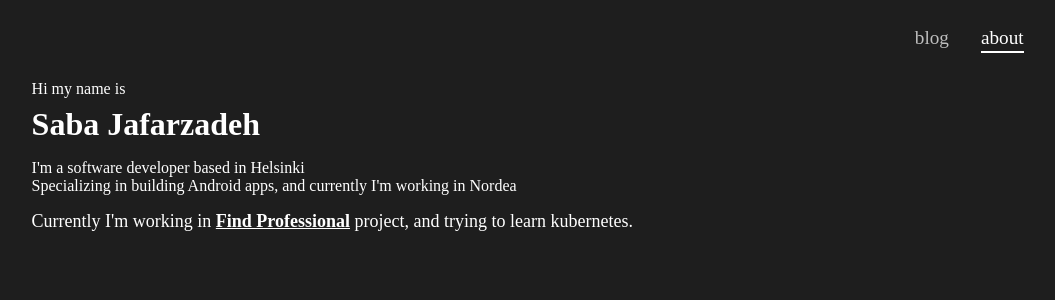
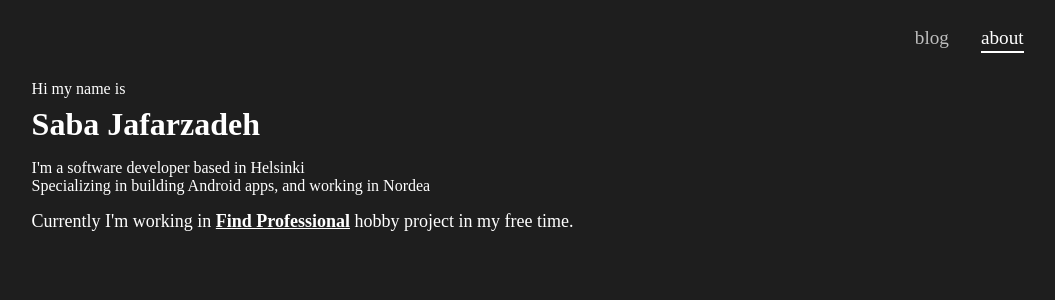
Before and after one commit to hulkdx/sabajafarzadeh.com, a React app: page /about in a window 1280 px wide. Shown: the top 300 px of the page, without its empty margins (58-1113 px from the left). Built offline with nearby package versions, Linux system fonts and the light colour scheme; some icons are missing.

Commit message:
Update AboutPage.jsx

```diff
--- a/src/components/pages/about/AboutPage.jsx
+++ b/src/components/pages/about/AboutPage.jsx
@@ -12,15 +12,14 @@ function AboutPage() {
         <h1>Saba Jafarzadeh</h1>
         I'm a software developer based in Helsinki
         <br />
-        Specializing in building Android apps, and currently I'm working in Nordea
+        Specializing in building Android apps, and working in Nordea
         <br />
         <p className="about-main-content">
           Currently I'm working in
           {' '}
           <a href="https://github.com/hulkdx/FindProfessional">Find Professional</a>
           {' '}
-          project, and
-          trying to learn kubernetes.
+          hobby project in my free time.
         </p>
       </div>
       <AboutIcons name="ant-design:github-filled" />
```
